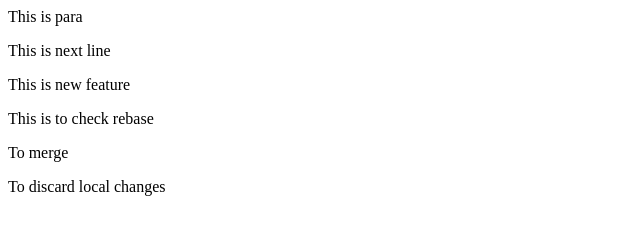
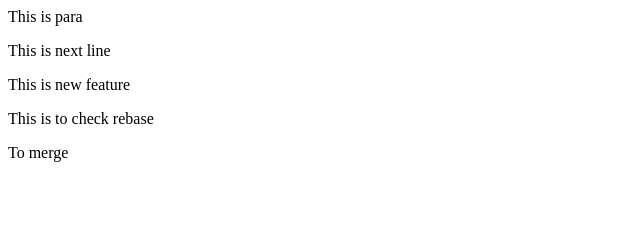
Before and after one commit to amagicman001/my-first-repo, a plain HTML site: page index.html in a window 1280 px wide. Shown: the whole page, without its empty margins (0-640 px from the left). Drawn offline with Linux system fonts and the light colour scheme.

Commit message:
discarded

```diff
--- a/index.html
+++ b/index.html
@@ -3,4 +3,3 @@
 <p>This is new feature<p>
     <p> This is to check rebase <p>
         <p>To merge</p>
-        <p>To discard local changes</p>
```
